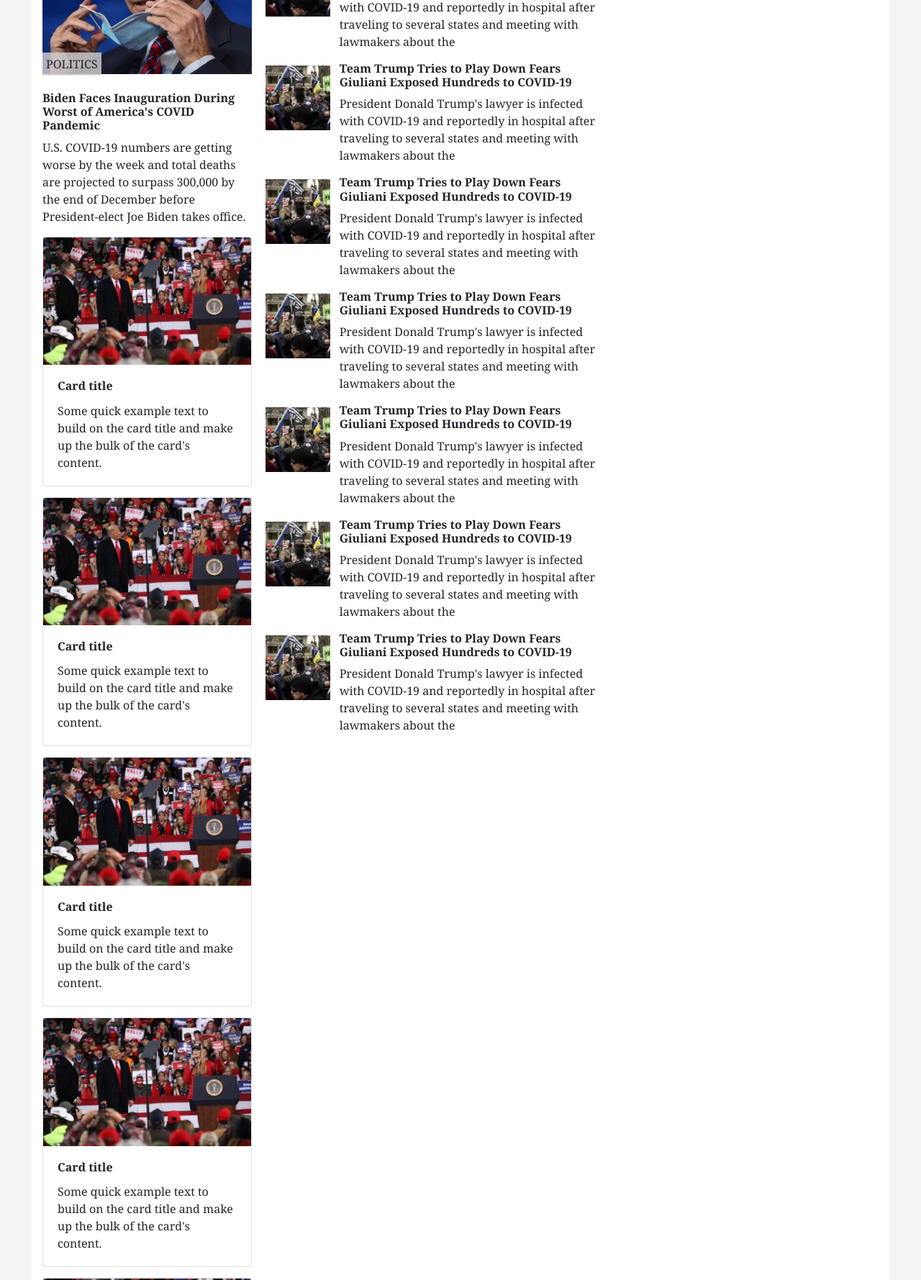
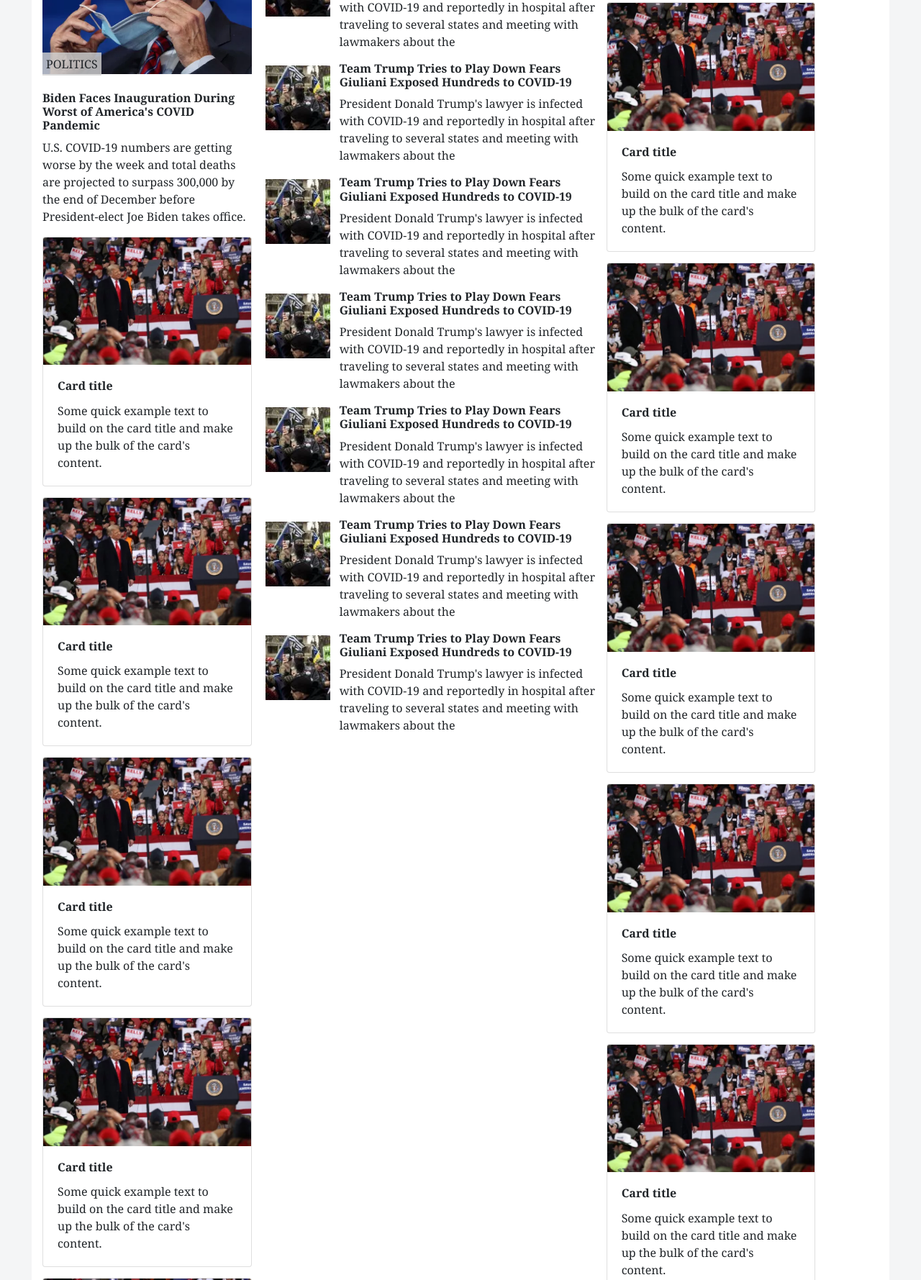
Before and after one commit to Mohamed-js/News-week, a website: page index.html in a window 1280 px wide. Shown: the part 1940-3719 px from the top of the page at 72% size. Drawn offline with nearby package versions, Linux system fonts and the light colour scheme.

Commit message:
Add HTML cards

```diff
--- a/index.html
+++ b/index.html
@@ -550,6 +550,88 @@
               </div>
             </div>
 
+            <div class="card" style="width: 100%">
+              <img src="imgs/main/6.webp" class="card-img-top" alt="..." />
+              <div class="card-body">
+                <h5 class="card-title">Card title</h5>
+                <p class="card-text">
+                  Some quick example text to build on the card title and make up
+                  the bulk of the card's content.
+                </p>
+              </div>
+            </div>
+            <div class="card" style="width: 100%">
+              <img src="imgs/main/6.webp" class="card-img-top" alt="..." />
+              <div class="card-body">
+                <h5 class="card-title">Card title</h5>
+                <p class="card-text">
+                  Some quick example text to build on the card title and make up
+                  the bulk of the card's content.
+                </p>
+              </div>
+            </div>
+            <div class="card" style="width: 100%">
+              <img src="imgs/main/6.webp" class="card-img-top" alt="..." />
+              <div class="card-body">
+                <h5 class="card-title">Card title</h5>
+                <p class="card-text">
+                  Some quick example text to build on the card title and make up
+                  the bulk of the card's content.
+                </p>
+              </div>
+            </div>
+            <div class="card" style="width: 100%">
+              <img src="imgs/main/6.webp" class="card-img-top" alt="..." />
+              <div class="card-body">
+                <h5 class="card-title">Card title</h5>
+                <p class="card-text">
+                  Some quick example text to build on the card title and make up
+                  the bulk of the card's content.
+                </p>
+              </div>
+            </div>
+            <div class="card" style="width: 100%">
+              <img src="imgs/main/6.webp" class="card-img-top" alt="..." />
+              <div class="card-body">
+                <h5 class="card-title">Card title</h5>
+                <p class="card-text">
+                  Some quick example text to build on the card title and make up
+                  the bulk of the card's content.
+                </p>
+              </div>
+            </div>
+            <div class="card" style="width: 100%">
+              <img src="imgs/main/6.webp" class="card-img-top" alt="..." />
+              <div class="card-body">
+                <h5 class="card-title">Card title</h5>
+                <p class="card-text">
+                  Some quick example text to build on the card title and make up
+                  the bulk of the card's content.
+                </p>
+              </div>
+            </div>
+            <div class="card" style="width: 100%">
+              <img src="imgs/main/6.webp" class="card-img-top" alt="..." />
+              <div class="card-body">
+                <h5 class="card-title">Card title</h5>
+                <p class="card-text">
+                  Some quick example text to build on the card title and make up
+                  the bulk of the card's content.
+                </p>
+              </div>
+            </div>
+            <div class="card" style="width: 100%">
+              <img src="imgs/main/6.webp" class="card-img-top" alt="..." />
+              <div class="card-body">
+                <h5 class="card-title">Card title</h5>
+                <p class="card-text">
+                  Some quick example text to build on the card title and make up
+                  the bulk of the card's content.
+                </p>
+              </div>
+            </div>
+
+
           </div>
 
 
```
